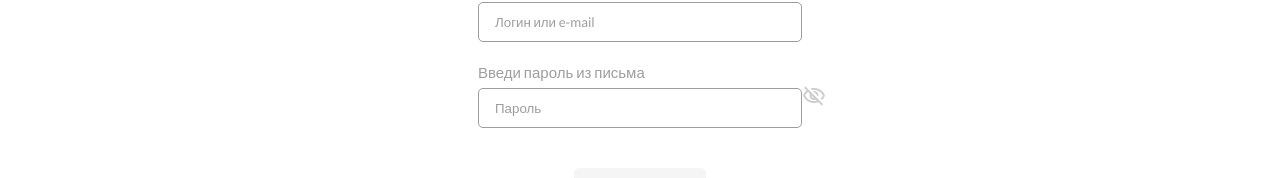
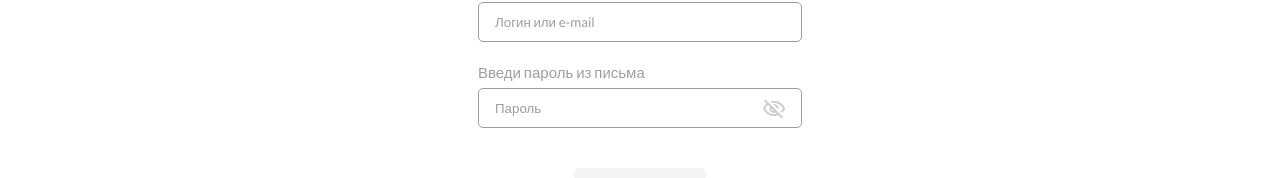
Before and after one commit to ivanov-in/digital-office, a React (Create React App) app: page / in a window 1280 px wide. Shown: the part 329-507 px from the top of the page. Built offline with nearby package versions, Linux system fonts and the light colour scheme.

Commit message:
fix visibility button position

```diff
--- a/package.json
+++ b/package.json
@@ -6,6 +6,7 @@
     "@testing-library/jest-dom": "^5.16.4",
     "@testing-library/react": "^13.3.0",
     "@testing-library/user-event": "^13.5.0",
+    "eslint-config-react-app": "^7.0.1",
     "react": "^18.2.0",
     "react-dom": "^18.2.0",
     "react-router-dom": "^6.3.0",
--- a/src/components/login-inputs/LoginForm.js
+++ b/src/components/login-inputs/LoginForm.js
@@ -22,7 +22,7 @@ class LoginInputs extends Component {
           </p>
           <input className="login-input" placeholder="Логин или e-mail"></input>
           <p className="input-caption">Введи пароль из письма</p>
-          <div>
+          <div className='password-container'>
             <input className="login-input" placeholder="Пароль"></input>
             <button className="visibility-button"></button>
           </div>
--- a/src/components/login-inputs/LoginForm.scss
+++ b/src/components/login-inputs/LoginForm.scss
@@ -25,9 +25,17 @@
     border-radius: 5px;
     outline: none;
   }
+  .password-container {
+    position: relative;
+  }
   .visibility-button {
+    cursor: pointer;
     position: absolute;
+    right: 16px;
+    top: 13px;
+    padding: 0;
     background-image: url('../../images/Visibility_off.png');
+    box-sizing:content-box;
     height: 24px;
     width: 24px;
     border: none;
```
Also changed, not shown: 1 other file (tests, documents, lock files or other folders).
